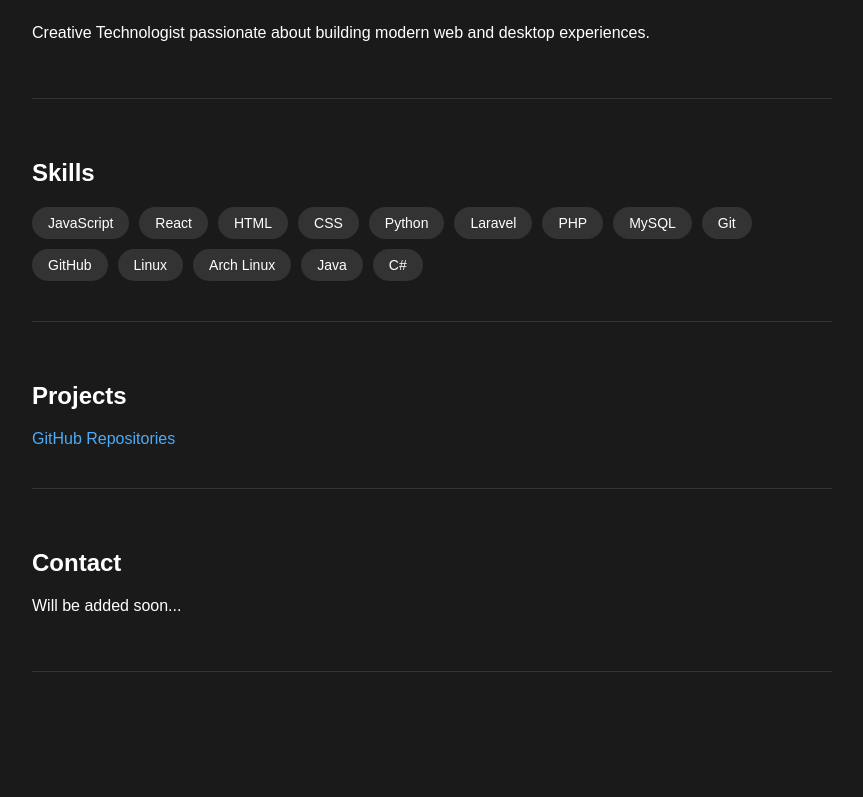
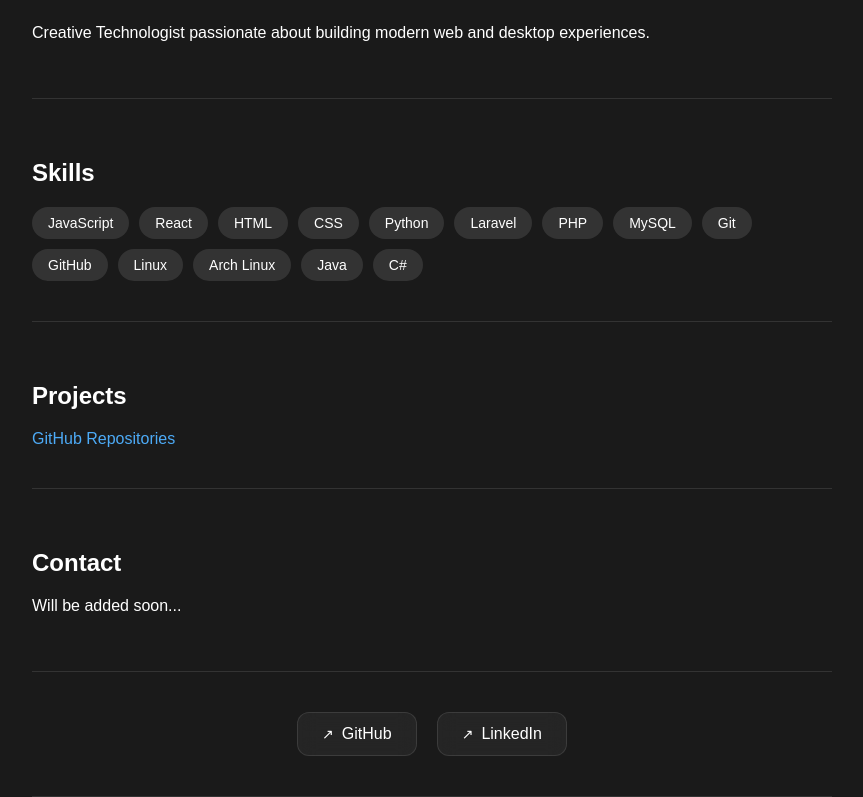
Before and after one commit to Pupler/Personal-Website, a React (Create React App) app: page / in a window 1280 px wide. Shown: the part 230-1027 px from the top of the page, without its empty margins (208-1071 px from the left). Before the commit the page ends 902 px from the top, so only its background shows below. Built offline with nearby package versions, Linux system fonts and the light colour scheme.

Commit message:
Add modern social links

```diff
--- a/src/App.css
+++ b/src/App.css
@@ -81,3 +81,37 @@ h2 {
 .project-link:hover {
   text-decoration: underline;
 }
+
+.social-links {
+  display: flex;
+  justify-content: center;
+  gap: 20px;
+  padding: 40px 0;
+}
+
+.social-links a {
+  display: flex;
+  align-items: center;
+  gap: 8px;
+  padding: 12px 24px;
+  background: rgba(255, 255, 255, 0.05);
+  border: 1px solid rgba(255, 255, 255, 0.1);
+  border-radius: 12px;
+  color: #fff;
+  text-decoration: none;
+  font-weight: 500;
+  transition: all 0.3s ease;
+  backdrop-filter: blur(10px);
+}
+
+.social-links a:hover {
+  background: rgba(255, 255, 255, 0.1);
+  border-color: rgba(255, 255, 255, 0.3);
+  transform: translateY(-2px);
+  box-shadow: 0 8px 25px rgba(0, 0, 0, 0.2);
+}
+
+.social-links a::before {
+  content: "↗";
+  font-size: 14px;
+}
--- a/src/App.tsx
+++ b/src/App.tsx
@@ -43,6 +43,11 @@ function App() {
         <h2>Contact</h2>
         <p>Will be added soon...</p>
       </section>
+
+      <section className="social-links">
+        <a href="https://github.com/Pupler">GitHub</a>
+        <a href="https://www.linkedin.com/in/pupler/">LinkedIn</a>
+      </section>
     </div>
   );
 }
```
